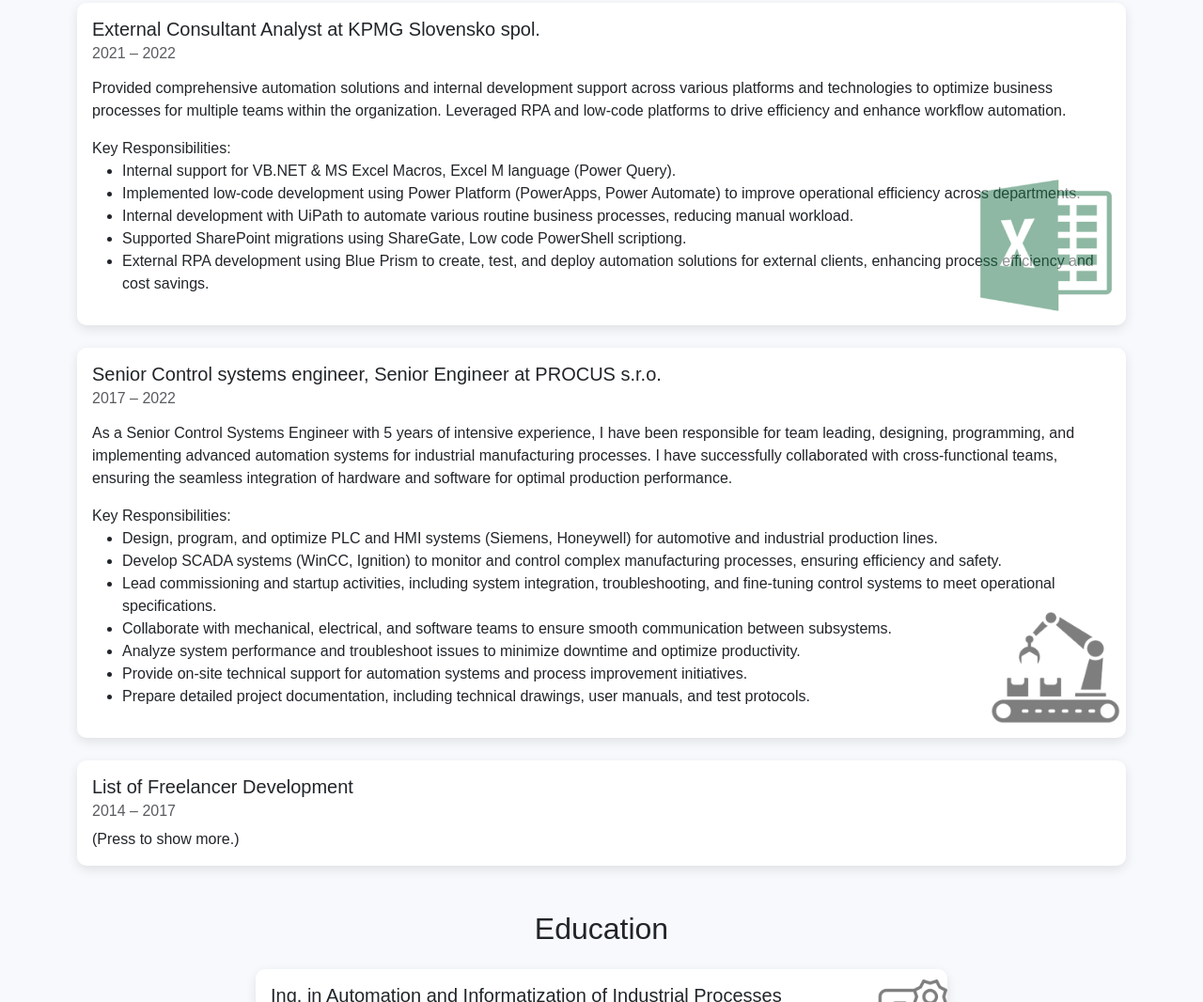
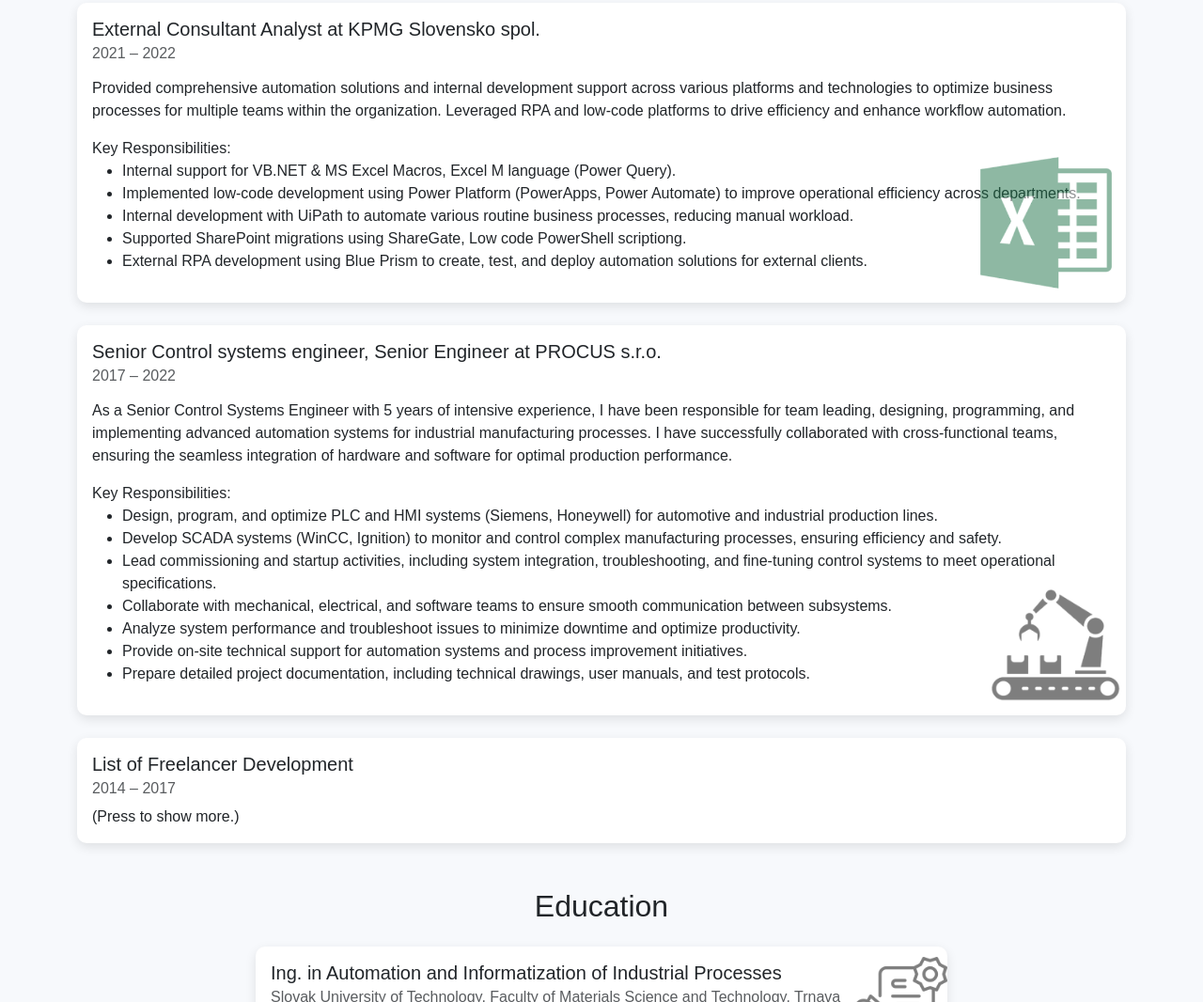
Before and after one commit to Jozef-1991/CV, a plain HTML site: page index.html in a window 1280 px wide. Shown: the part 2719-3785 px from the top of the page at 94% size. Drawn offline with nearby package versions, Linux system fonts and the light colour scheme.

Commit message:
Update index.html

```diff
--- a/index.html
+++ b/index.html
@@ -351,7 +351,7 @@
                                 reducing manual workload.</li>
                             <li>Supported SharePoint migrations using ShareGate, Low code PowerShell scriptiong.</li>
                             <li>External RPA development using Blue Prism to create, test, and deploy automation
-                                solutions for external clients, enhancing process efficiency and cost savings.</li>
+                                solutions for external clients.</li>
                         </ul>
                         </p>
                     </div>
```
